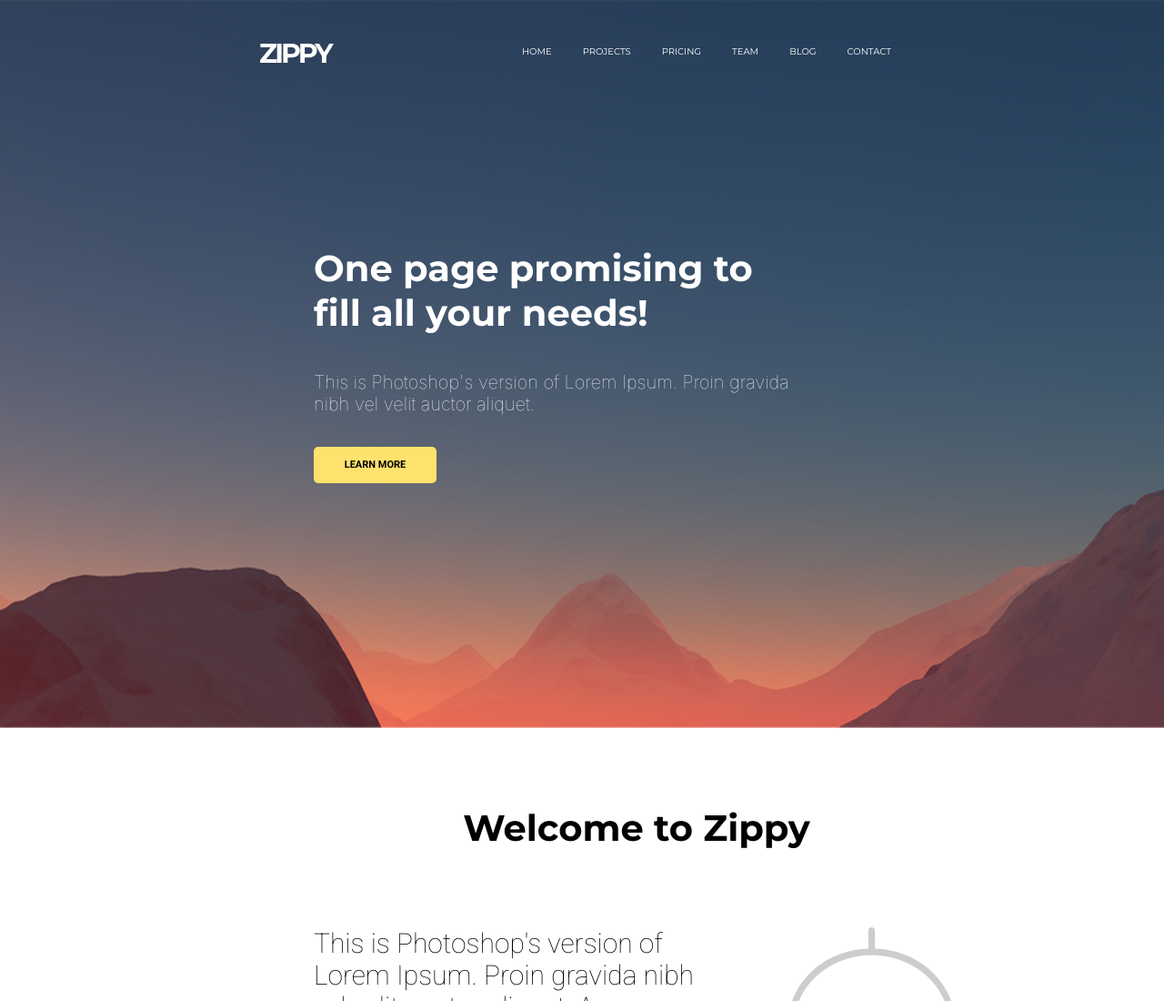
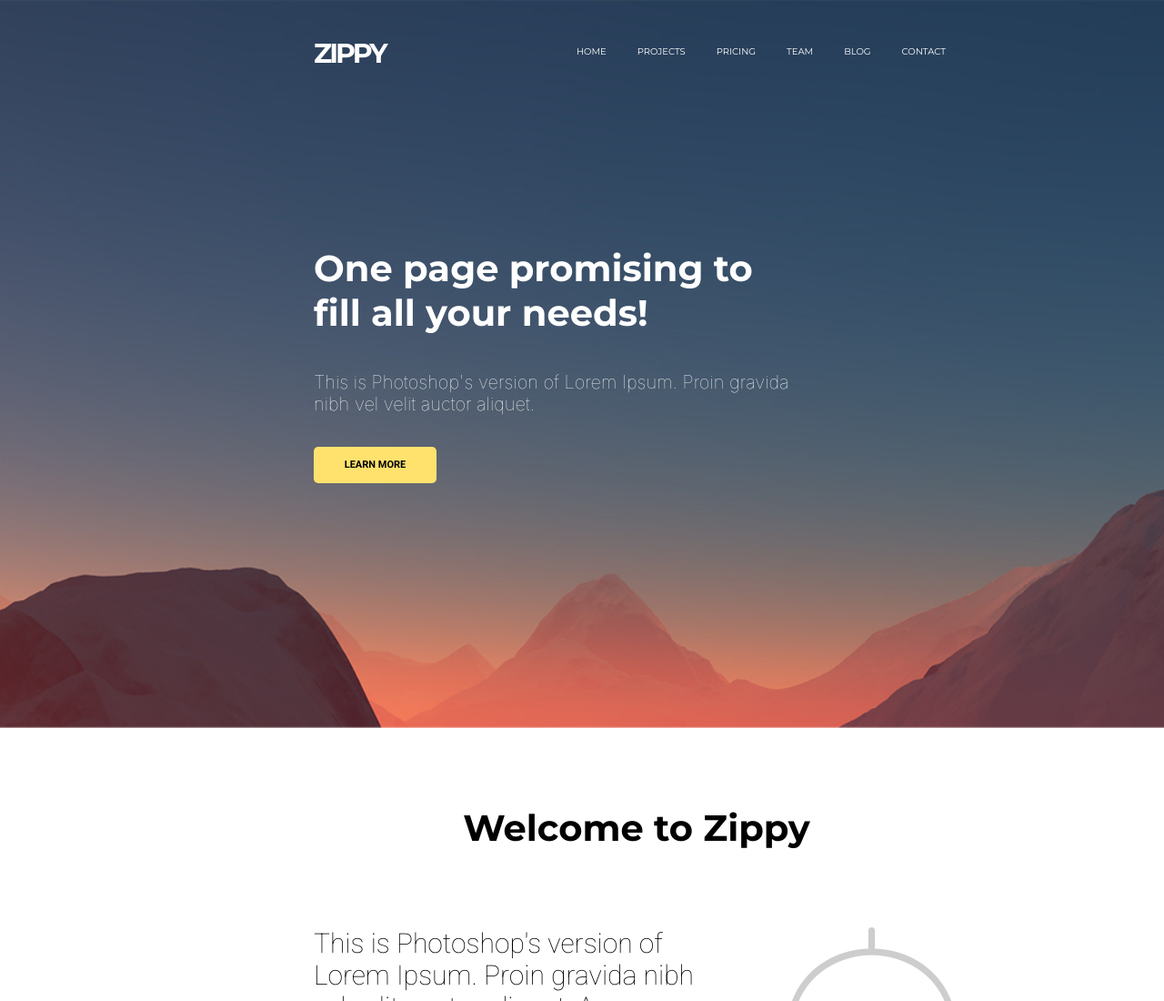
Before and after one commit to xyRks/zippy, a plain HTML site: page index.html in a window 1280 px wide. Shown: the top 1100 px of the page at 91% size. Drawn offline with Linux system fonts and the light colour scheme.

Commit message:
Update style.css

```diff
--- a/style.css
+++ b/style.css
@@ -135,7 +135,7 @@ button {
 
 .header {
     width: 100%;
-    min-width: 100%;
+    min-width: 1400px;
 
     position: absolute;
     top: 0;
```
